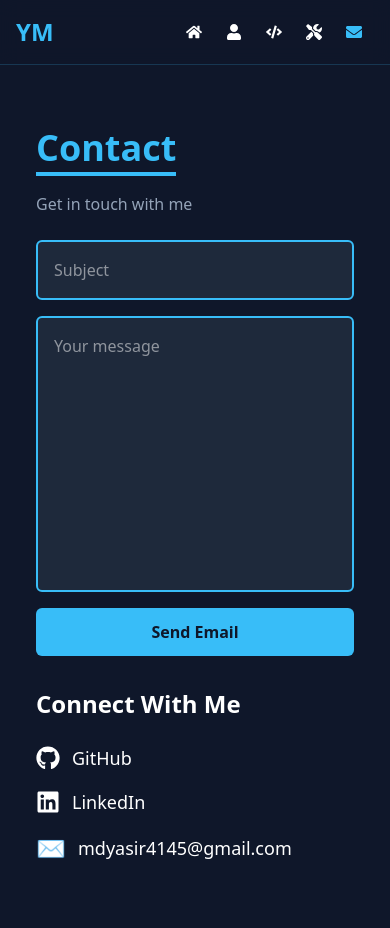
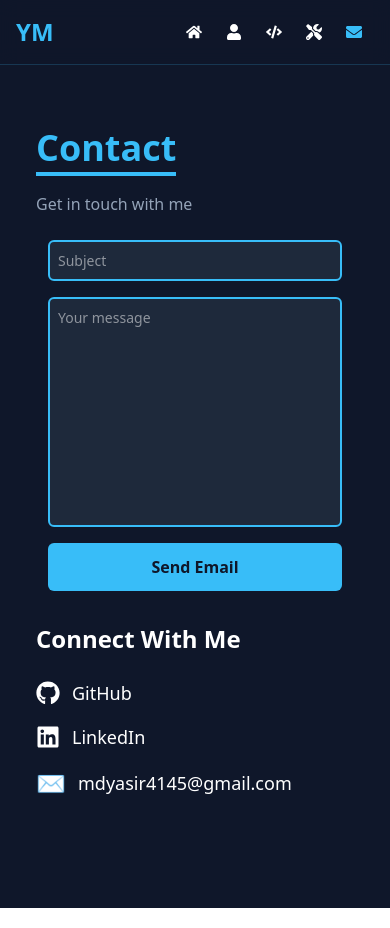
Before and after one commit to mdyasir1/portfolio, a React (Vite) app: page /contact in a window 390 px wide. Built offline with nearby package versions, Linux system fonts and the light colour scheme.

Commit message:
responsive issues solved

```diff
--- a/package.json
+++ b/package.json
@@ -10,6 +10,9 @@
     "preview": "vite preview"
   },
   "dependencies": {
+    "@emotion/react": "^11.14.0",
+    "@emotion/styled": "^11.14.0",
+    "@mui/material": "^7.1.0",
     "@tailwindcss/vite": "^4.0.15",
     "framer-motion": "^12.5.0",
     "motion": "^12.5.0",
--- a/src/components/Contact.tsx
+++ b/src/components/Contact.tsx
@@ -2,6 +2,7 @@ import React, { useState, FormEvent } from "react";
 import { motion } from "framer-motion";
 import { FaGithub, FaLinkedin } from "react-icons/fa";
 import { ContactFormData } from "../types/types";
+import { useMediaQuery } from '@mui/material';
 
 const Contact: React.FC = () => {
   const [formData, setFormData] = useState<ContactFormData>({
@@ -15,6 +16,32 @@ const Contact: React.FC = () => {
       formData.subject
     )}&body=${encodeURIComponent(formData.message)}`;
     window.location.href = mailtoLink;
+  };
+
+  const isMobile = useMediaQuery('(max-width:480px)');
+  const isTablet = useMediaQuery('(max-width:768px)');
+  const isDesktop = useMediaQuery('(min-width:1024px)');
+
+  const formStyles = {
+    container: {
+      width: '100%',
+      maxWidth: isDesktop ? '700px' : '600px',
+      margin: '0 auto',
+      padding: isMobile ? '0 12px' : isTablet ? '0 16px' : '0 20px',
+    },
+    input: {
+      width: '100%',
+      padding: isMobile ? '0.5rem' : '0.75rem',
+      fontSize: isMobile ? '0.875rem' : '1rem',
+      borderRadius: '0.375rem',
+    },
+    textarea: {
+      width: '100%',
+      minHeight: isMobile ? '120px' : '150px',
+      padding: isMobile ? '0.5rem' : '0.75rem',
+      fontSize: isMobile ? '0.875rem' : '1rem',
+      borderRadius: '0.375rem',
+    }
   };
 
   return (
@@ -34,7 +61,7 @@ const Contact: React.FC = () => {
 
         <div className="flex flex-col md:flex-row gap-8 items-start">
           {/* Contact Form */}
-          <div className="flex-1 w-full max-w-2xl mx-auto md:mx-0">
+          <div className="flex-1 w-full max-w-2xl mx-auto md:mx-0" style={formStyles.container}>
             <form
               onSubmit={handleSubmit}
               className="flex flex-col gap-4 w-full"
@@ -43,20 +70,18 @@ const Contact: React.FC = () => {
                 type="text"
                 placeholder="Subject"
                 value={formData.subject}
-                onChange={(e) =>
-                  setFormData({ ...formData, subject: e.target.value })
-                }
-                className="w-full p-4 rounded-md focus:outline-none text-base md:text-lg bg-[#1e293b] text-white border-2 border-[#38bdf8]"
+                onChange={(e) => setFormData({ ...formData, subject: e.target.value })}
+                className="rounded-md focus:outline-none text-base md:text-lg bg-[#1e293b] text-white border-2 border-[#38bdf8]"
+                style={formStyles.input}
                 required
               />
               <textarea
                 rows={10}
                 placeholder="Your message"
                 value={formData.message}
-                onChange={(e) =>
-                  setFormData({ ...formData, message: e.target.value })
-                }
-                className="w-full p-4 rounded-md focus:outline-none text-base md:text-lg resize-none bg-[#1e293b] text-white border-2 border-[#38bdf8]"
+                onChange={(e) => setFormData({ ...formData, message: e.target.value })}
+                className="rounded-md focus:outline-none text-base md:text-lg resize-none bg-[#1e293b] text-white border-2 border-[#38bdf8]"
+                style={formStyles.textarea}
                 required
               />
               <motion.button
```
Also changed, not shown: 1 other file (tests, documents, lock files or other folders).
